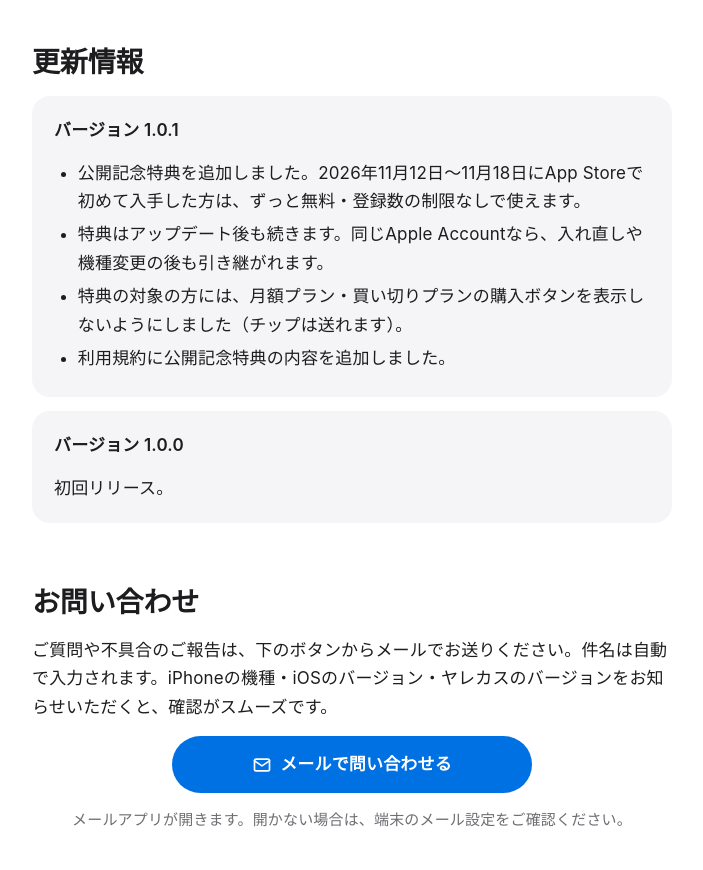
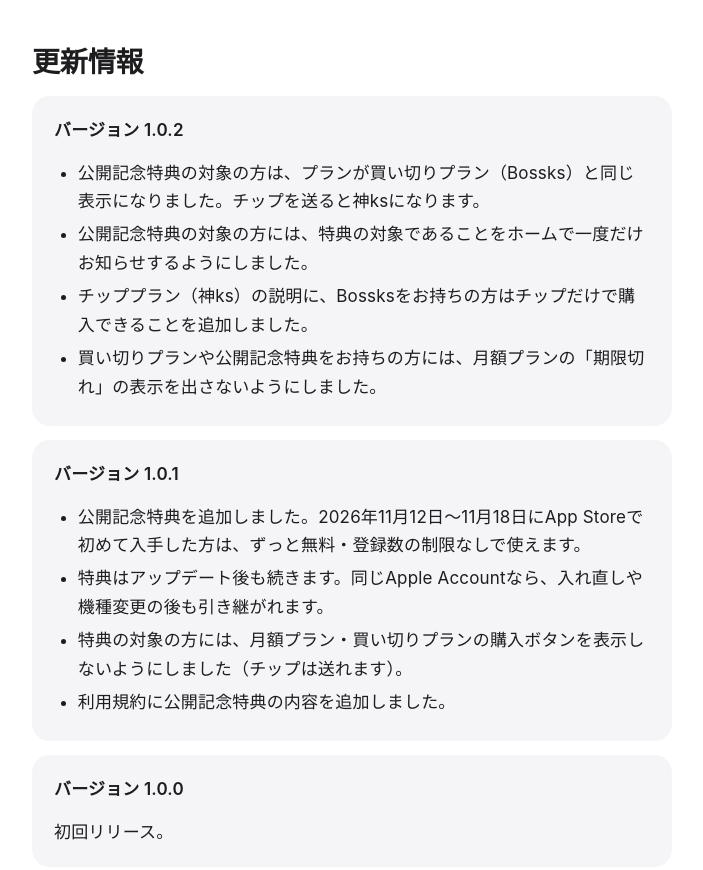
Before and after one commit to createlabone/yarekasu-support, a plain HTML site: page index.html in a window 1280 px wide. Shown: the part 3993-4863 px from the top of the page, without its empty margins (288-991 px from the left). Drawn offline with Linux system fonts and the light colour scheme.

Commit message:
Add version 1.0.2 updates

```diff
--- a/index.html
+++ b/index.html
@@ -256,6 +256,15 @@
 <section id="updates">
   <h2>更新情報</h2>
   <div class="card">
+    <p class="version">バージョン 1.0.2</p>
+    <ul>
+      <li>公開記念特典の対象の方は、プランが買い切りプラン（Bossks）と同じ表示になりました。チップを送ると神ksになります。</li>
+      <li>公開記念特典の対象の方には、特典の対象であることをホームで一度だけお知らせするようにしました。</li>
+      <li>チッププラン（神ks）の説明に、Bossksをお持ちの方はチップだけで購入できることを追加しました。</li>
+      <li>買い切りプランや公開記念特典をお持ちの方には、月額プランの「期限切れ」の表示を出さないようにしました。</li>
+    </ul>
+  </div>
+  <div class="card">
     <p class="version">バージョン 1.0.1</p>
     <ul>
       <li>公開記念特典を追加しました。2026年11月12日〜11月18日にApp Storeで初めて入手した方は、ずっと無料・登録数の制限なしで使えます。</li>
```
